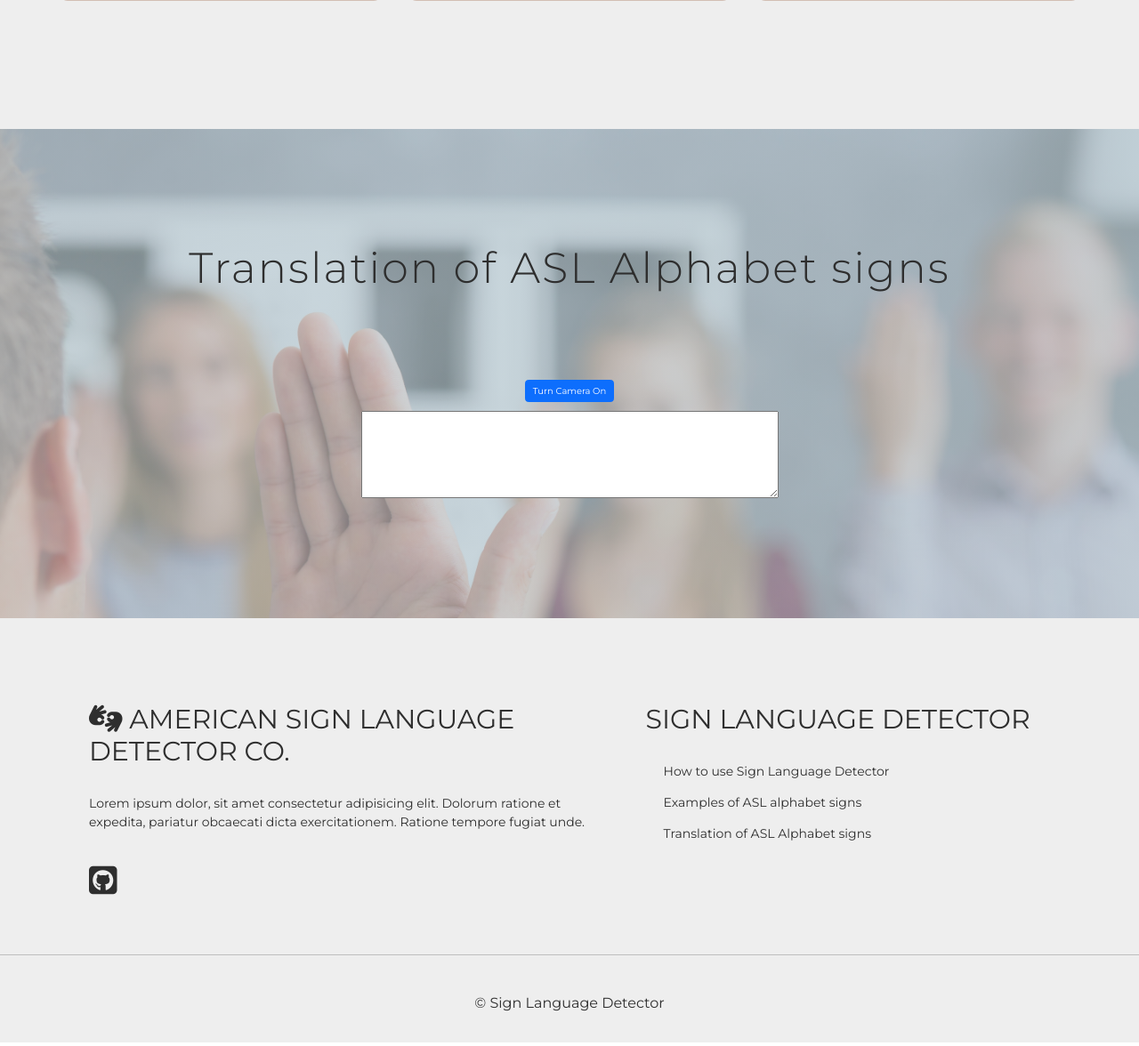
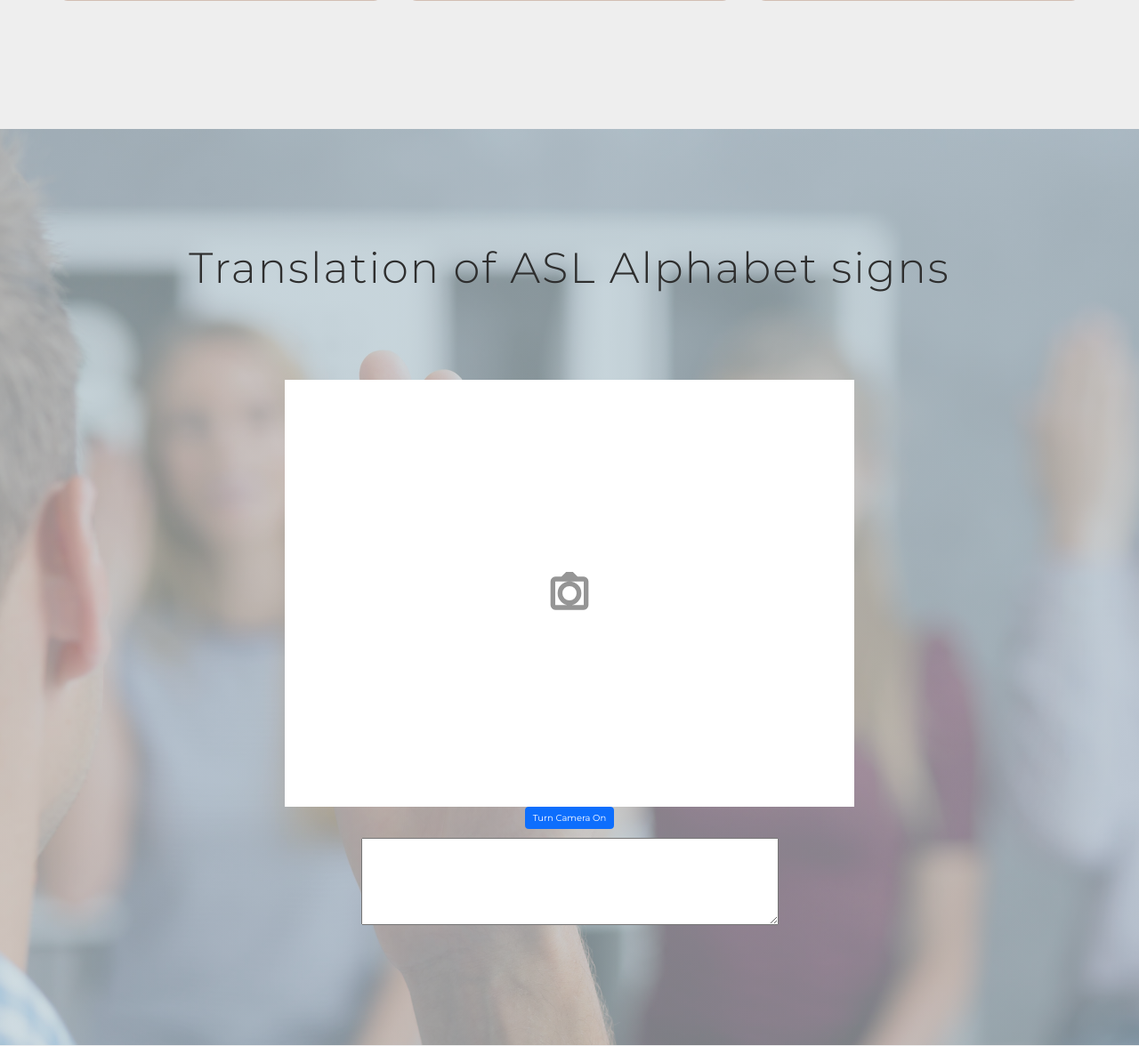
Before and after one commit to Bartosz-Wilkowski/53852_54355_52324_58445_58444, a Flask app: page / in a window 1280 px wide. Shown: the part 4078-5254 px from the top of the page at 89% size. Run offline with Flask 3, Linux system fonts and the light colour scheme; some libraries are stand-ins or nearby versions.

Commit message:
add placeholder for video

```diff
--- a/app/static/css/main.css
+++ b/app/static/css/main.css
@@ -195,6 +195,33 @@ body {
 .nav__item:hover::before, .nav__item:hover::after {
   width: 50%;
 }
+/* Add this CSS to style the video/placeholder container */
+.video-container {
+  display: flex;
+  justify-content: center;
+  align-items: center;
+  width: 640px;
+  height: 480px;
+  background-color: white;
+  margin: auto;
+  padding: 10px;
+}
+
+#video, #placeholder {
+  max-width: 100%;
+  height: auto;
+}
+
+.placeholder {
+  display: flex;
+  justify-content: center;
+  align-items: center;
+  width: 100%;
+  height: 100%;
+  background-color: white;
+}
+
+
 
 @keyframes navItemsAnimation {
   from {
--- a/app/static/js/script.js
+++ b/app/static/js/script.js
@@ -1,7 +1,8 @@
 const video = document.getElementById('video');
+const placeholder = document.getElementById('placeholder');
+const toggleCameraBtn = document.getElementById('toggleCameraBtn');
 const predictionElement = document.getElementById('prediction');
 const historyElement = document.getElementById('history');
-const toggleCameraBtn = document.getElementById('toggleCameraBtn');
 let historyText = "";
 let cameraStream = null;
 let captureInterval = null;
@@ -12,6 +13,8 @@ function startCamera() {
         .then(stream => {
             video.srcObject = stream;
             video.style.display = 'block';
+            setPlaceholderDimensions();
+            placeholder.style.display = 'none';
             cameraStream = stream;
             toggleCameraBtn.textContent = 'Turn Camera Off';
             startCapturing();
@@ -26,6 +29,7 @@ function stopCamera() {
         tracks.forEach(track => track.stop());
         video.srcObject = null;
         video.style.display = 'none';
+        placeholder.style.display = 'block';
         cameraStream = null;
         toggleCameraBtn.textContent = 'Turn Camera On';
         stopCapturing();
@@ -64,6 +68,12 @@ function captureImage() {
     return canvas.toDataURL('image/jpeg');
 }
 
+// Function to set placeholder dimensions
+function setPlaceholderDimensions() {
+    placeholder.style.width = `${video.offsetWidth}px`;
+    placeholder.style.height = `${video.offsetHeight}px`;
+}
+
 // Get Socket.IO
 const socket = io();
 
--- a/app/templates/index.html
+++ b/app/templates/index.html
@@ -175,7 +175,14 @@
         <h2 class="section-heading">
           Translation of ASL Alphabet signs
         </h2>
+        <div class="video-container">
           <video id="video" width="640" height="480" autoplay style="display: none;"></video>
+          <div id="placeholder" class="placeholder">
+            <svg xmlns="http://www.w3.org/2000/svg" viewBox="0 0 24 24" width="64" height="64" fill="currentColor">
+              <path d="M12 7a5 5 0 100 10 5 5 0 000-10zm0 8a3 3 0 110-6 3 3 0 010 6zm6-10h-2.586l-2-2H10.586l-2 2H6a2 2 0 00-2 2v10a2 2 0 002 2h12a2 2 0 002-2V7a2 2 0 00-2-2zm0 12H6V7h12v10z"></path>
+            </svg>
+          </div>
+        </div>
         <button id="toggleCameraBtn" class="btn btn-primary">Turn Camera On</button>
         <p id="prediction"></p>
         <textarea id="history" rows="4" cols="50" readonly></textarea>
```
Lines whose indentation alone changed are shown as unchanged.
